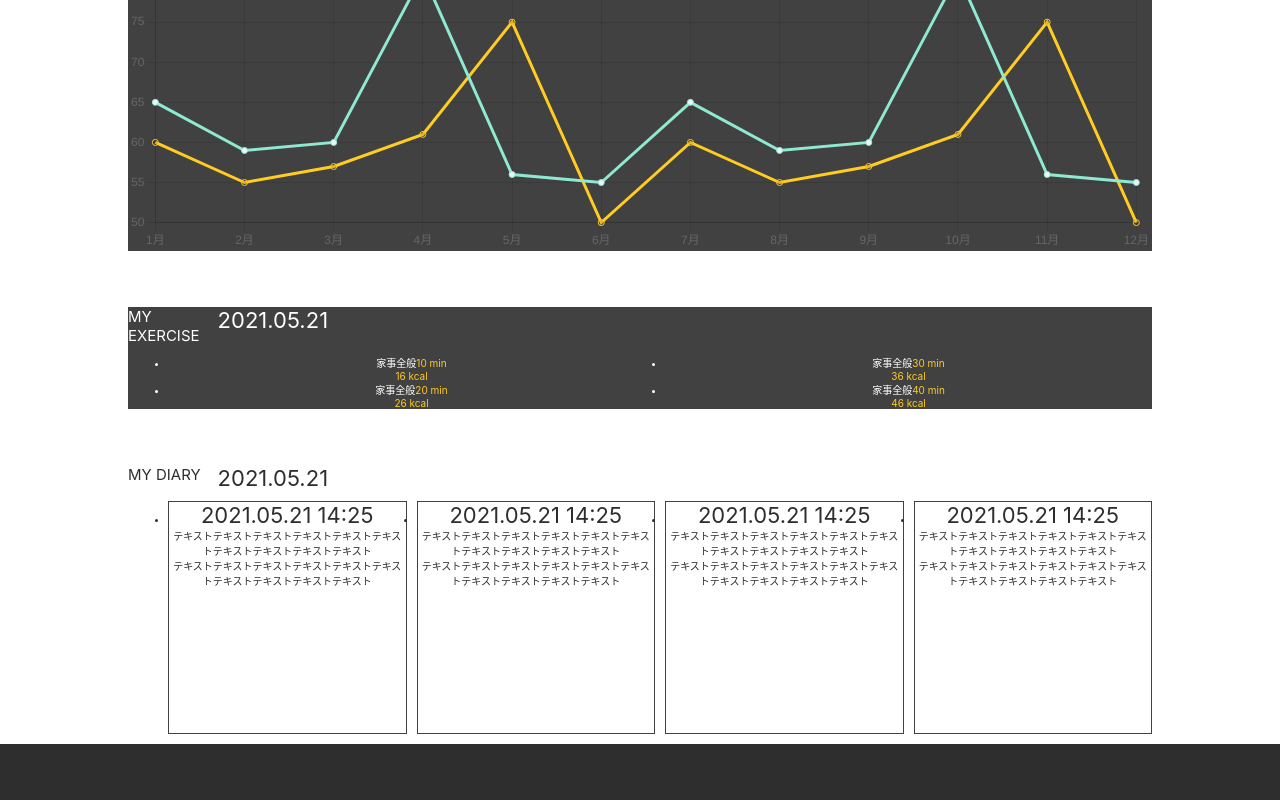
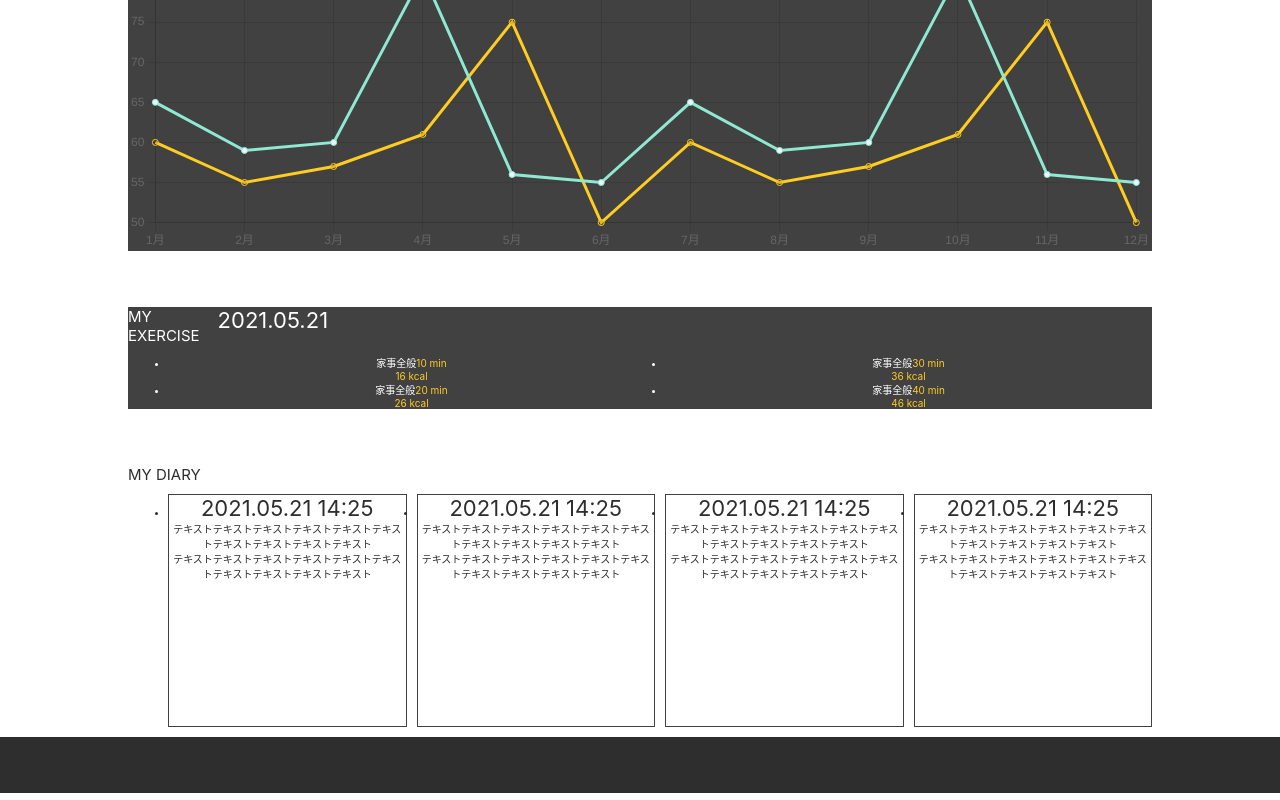
Before and after one commit to striderkein/react-boilerplate, a React (Create React App) app: page / in a window 1280 px wide. Shown: the part 466-1266 px from the top of the page. Built offline with nearby package versions, Linux system fonts and the light colour scheme.

Commit message:
fix:「my diary」画面の不要な要素を削除した

```diff
--- a/src/components/ui/MyDiary.tsx
+++ b/src/components/ui/MyDiary.tsx
@@ -17,7 +17,7 @@ export const MyDiary: FC = () => {
 
   return (
     <div className='my-diary ha-contents'>
-      <header className='diary-header'><span className='diary-title'>MY DIARY</span><span className='exercise-date'>2021.05.21</span></header>
+      <header className='diary-header'><span className='diary-title'>MY DIARY</span></header>
       <main>
         <ul className='my-diary-list'>
           {data.map((d) => {
```
